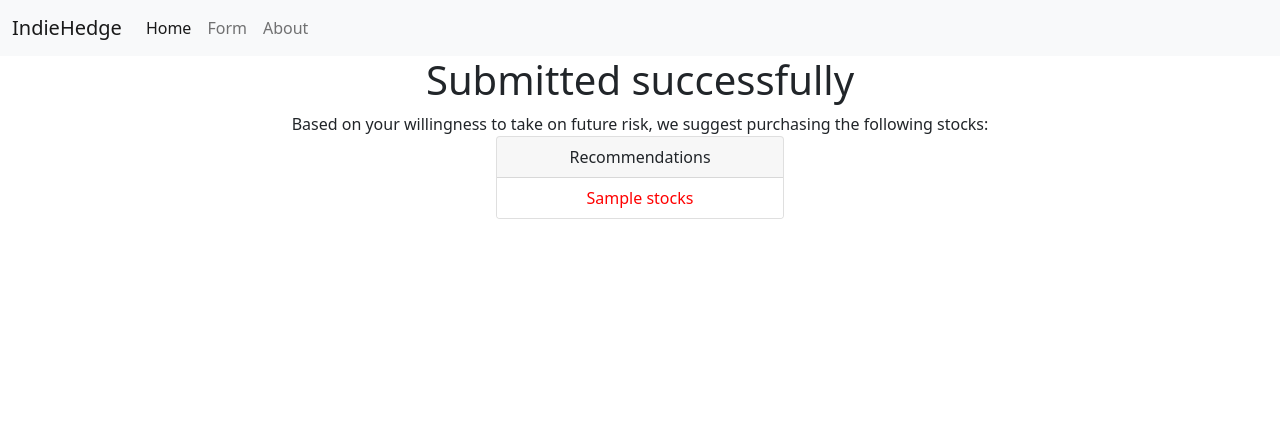
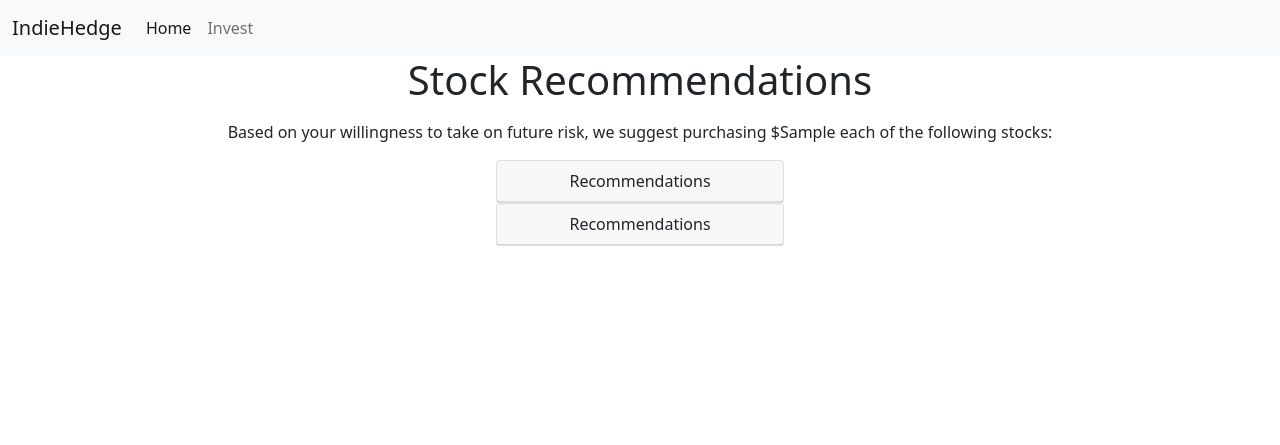
Before and after one commit to ZackBoner/HooHacks, a Python web app: template templates/recommendation.html in a window 1280 px wide. Shown: the top 445 px of the page. Run offline with Jinja, Linux system fonts and the light colour scheme; the template is opened without the code that fills it: most values are stand-ins (such as "Sample title", 1, 10 or a date in 2020); some libraries are stand-ins or nearby versions.

Commit message:
Rework parts of the site and drastically improve recommendation system

```diff
--- a/templates/form.html
+++ b/templates/form.html
@@ -12,7 +12,7 @@
                     <div class="input-group-prepend">
                         <span class="input-group-text" id="basic-addon1">Ticker Symbol</span>
                     </div>
-                    <input type="text" class="form-control" id="ticker_symbol" name="ticker_symbol" placeholder="AAPL">
+                    <input type="text" class="form-control" id="ticker_symbol" name="ticker_symbol" placeholder="GME">
                 </div>
 
                 <div class="input-group mb-3">
@@ -45,7 +45,7 @@
                     On a scale of 1 to 5, with 1 being the least risky and 5 being the most risky
                 </div>
                 <br>
-                <input class="btn btn-secondary" type="submit" value="Submit">
+                <input class="btn btn-success" type="submit" value="Submit">
             </form>
         </div>
     </div>
--- a/templates/main.html
+++ b/templates/main.html
@@ -9,8 +9,8 @@
     <div class="collapse navbar-collapse" id="navbarNavAltMarkup">
       <div class="navbar-nav">
         <a class="nav-link active" aria-current="page" href="/">Home</a>
-        <a class="nav-link" href="/form">Form</a>
-        <a class="nav-link" href="/about">About</a>
+        <a class="nav-link" href="/form">Invest</a>
+        <!-- <a class="nav-link" href="/about">About</a> -->
 
       </div>
     </div>
--- a/templates/recommendation.html
+++ b/templates/recommendation.html
@@ -3,31 +3,87 @@
 {% block content %}
 
 <center>
-<h1>Submitted successfully</h1>
+<h1>Stock Recommendations</h1>
 
 <input type="hidden" name="username" id="user" value="{{username}}">
 
-<!-- <text>{{ticker_symbol}}</text>
-<text>{{value}}</text>
-<text>{{future_value}}</text>
-<text>{{current_risk}}</text>
-<text>{{future_risk}}</text> -->
 
-Based on your willingness to take on future risk,
+</p>Based on your willingness to take on future risk,
+we suggest purchasing ${{value_each}} each of the following stocks:</p>
 
-we suggest purchasing the following stocks:
 
 <div class="card" style="width: 18rem;">
     <div class="card-header">
         Recommendations
     </div>
     <ul class="list-group list-group-flush">
-      <li class="list-group-item" style="color: red;">{{stocks}}</li>
-      <!-- <li class="list-group-item" style="color: orange;">Medium</li>
-      <li class="list-group-item" style="color: green;">Safe</li> -->
+      {% if future_risk_tag == "2" %}
+        {% for stock in stocks %}
+          <li class="list-group-item" style="color: green;">{{stock}}
+            <br><a href="https://www.google.com/search?q={{stock}}+stock" target="_blank" rel="noopener noreferrer">Find on Google</a></li>
+        {% endfor %}
+      {% endif %}
+      {% if future_risk_tag == "1" %}
+        {% for stock in stocks %}
+          <li class="list-group-item" style="color: orangered;">{{stock}}
+            <br><a href="https://www.google.com/search?q={{stock}}+stock" target="_blank" rel="noopener noreferrer">Find on Google</a></li>
+        {% endfor %}
+      {% endif %}
+      {% if future_risk_tag == "0" %}
+        {% for stock in stocks %}
+          <li class="list-group-item" style="color: orange;">{{stock}}
+            <br><a href="https://www.google.com/search?q={{stock}}+stock" target="_blank" rel="noopener noreferrer">Find on Google</a></li>
+        {% endfor %}
+      {% endif %}
     </ul>
 </div>
 
+{% if risk_tag == "1" %}
+</p> You invested in a higher risk stock.
+Consider investing in the proposed safer options:</p>
+{% endif %}
+
+{% if risk_tag == "2" %}
+</p> You invested in a low risk stock.
+Consider trying out a higher risk option for larger returns: </p>
+{% endif %}
+
+{% if risk_tag == "0" %}
+</p> You invested in a medium risk stock.
+Consider diversifying your portfolio and trying out some higher and some lower risk options: </p>
+{% endif %}
+
+<div class="card" style="width: 18rem;">
+  <div class="card-header">
+      Recommendations
+  </div>
+  <ul class="list-group list-group-flush">
+    {% if risk_tag == "2" %}
+        {% for stock in secondary_stocks %}
+          <li class="list-group-item" style="color: orange;">Medium risk: {{stock}}
+            <br><a href="https://www.google.com/search?q={{stock}}+stock" target="_blank" rel="noopener noreferrer">Find on Google</a></li>
+        {% endfor %}
+      {% endif %}
+      {% if risk_tag == "1" %}
+        {% for stock in secondary_stocks %}
+        <li class="list-group-item" style="color: green;">Safe: {{stock}}
+          <br><a href="https://www.google.com/search?q={{stock}}+stock" target="_blank" rel="noopener noreferrer">Find on Google</a></li>
+        {% endfor %}
+      {% endif %}
+      {% if risk_tag == "0" %}
+        {% for stock in secondary_stocks %}
+          <li class="list-group-item" style="color: black;">Alternative: {{stock}}
+            <br><a href="https://www.google.com/search?q={{stock}}+stock" target="_blank" rel="noopener noreferrer">Find on Google</a></li>
+        {% endfor %}
+      {% endif %}
+  </ul>
+</div>
+
+{% if bad_risk_assessment_tag == "1" %}
+</p>Your estimate of the risk of your investment did not match ours.
+Learn more about risk assessment at
+<a href="https://www.investopedia.com/terms/r/riskmeasures.asp#:~:text=There%20are%20five%20principal%20risk,standard%20deviation%2C%20and%20Sharpe%20ratio." target="_blank" rel="noopener noreferrer">Investopedia</a>!</p>
+{% endif %}
 </center>
 
 
```
Also changed, not shown: app.py (+54 -20 lines), recommendations_and_risk.py (+4 -3 lines), templates/home.html (+9 -7 lines).
